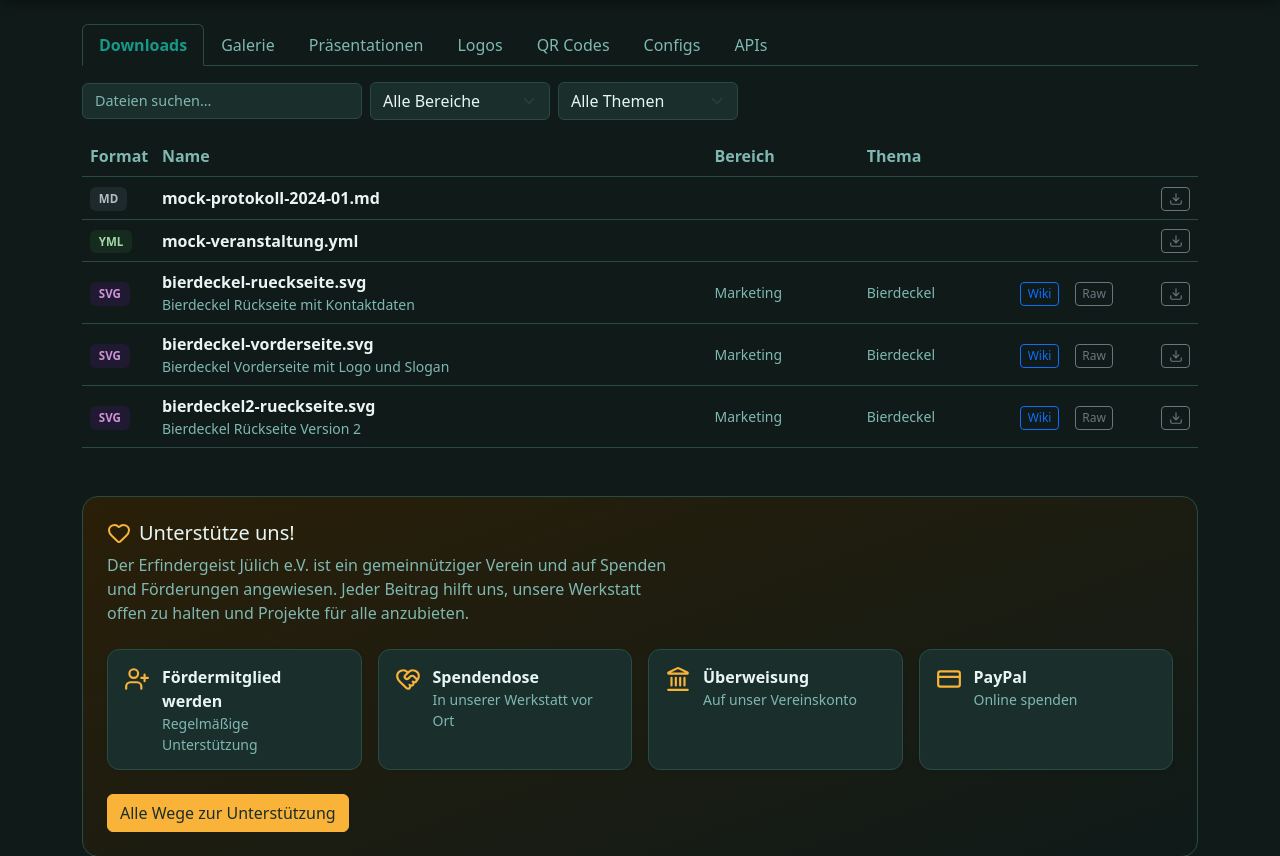
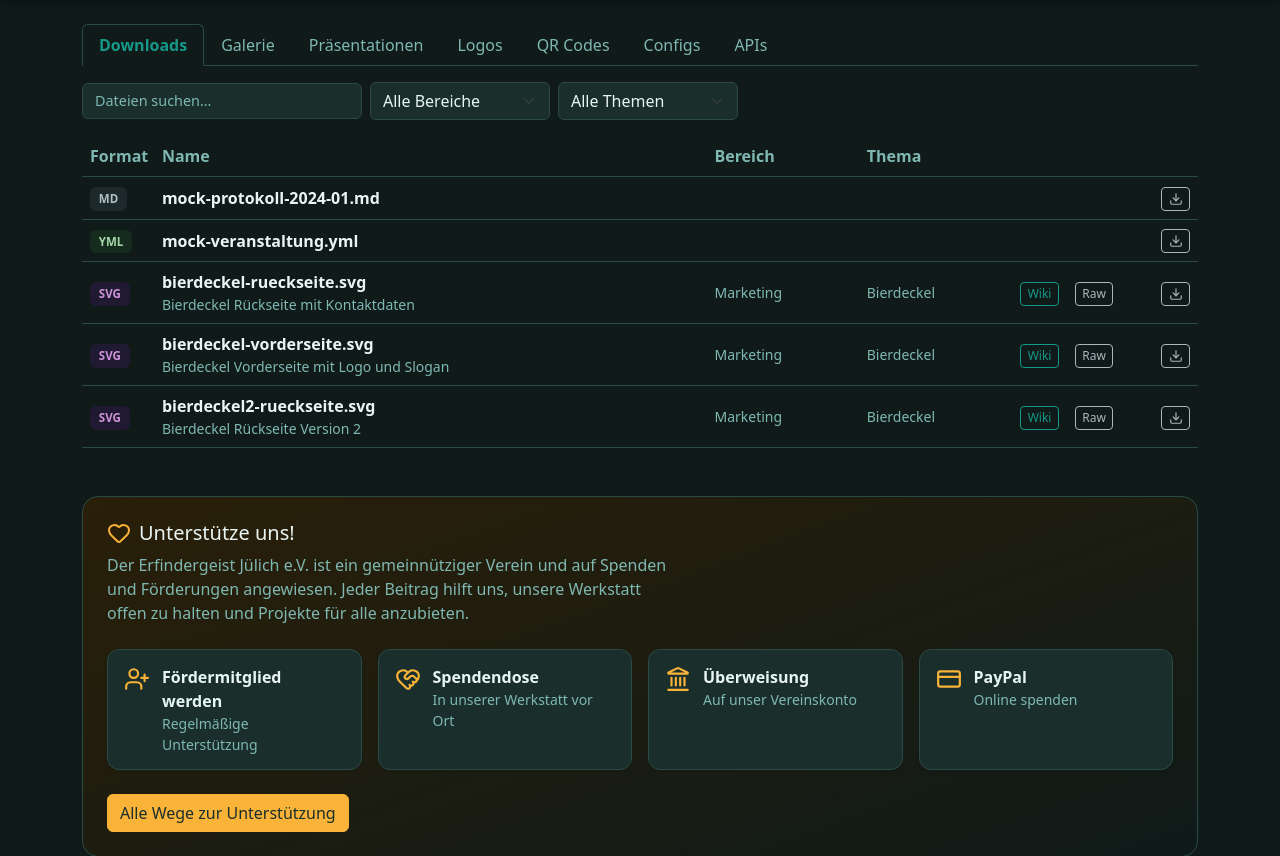
Before and after one commit to ErfindergeistJuelichOfficial/website, a PHP site: page /share/index.php in a window 1280 px wide. Shown: the part 78-934 px from the top of the page. Run offline with PHP 8.4, Linux system fonts and the light colour scheme.

Commit message:
fix: a11y contrast colors

```diff
--- a/share/assets/css/share.css
+++ b/share/assets/css/share.css
@@ -287,8 +287,18 @@ main { flex: 1; }
 .logo-card-actions .file-badge { align-self: center; }
 
 /* ── Bootstrap btn overrides ── */
-.btn-primary         { background: var(--color-primary-dark); border-color: var(--color-primary-dark); }
-.btn-primary:hover   { background: #0a5f56; border-color: #0a5f56; }
+/* Bootstrap compiles outline-button colors as hardcoded hex, not using --bs-primary.
+   Overrides needed for contrast compliance on both body backgrounds. */
+.btn-primary           { background: var(--color-primary-dark); border-color: var(--color-primary-dark); }
+.btn-primary:hover     { background: #0a5f56; border-color: #0a5f56; }
+
+.btn-outline-primary   { --bs-btn-color: #107c6f; --bs-btn-border-color: #107c6f; }
+.btn-outline-secondary { --bs-btn-color: #545b61; --bs-btn-border-color: #545b61; }
+.btn-outline-success   { --bs-btn-color: #0a6b3e; --bs-btn-border-color: #0a6b3e; }
+
+[data-theme="dark"] .btn-outline-primary   { --bs-btn-color: #159989; --bs-btn-border-color: #159989; }
+[data-theme="dark"] .btn-outline-secondary { --bs-btn-color: #adb5bd; --bs-btn-border-color: #adb5bd; }
+[data-theme="dark"] .btn-outline-success   { --bs-btn-color: #47a777; --bs-btn-border-color: #47a777; }
 .btn-secondary       { background: var(--color-secondary); border-color: var(--color-secondary); color: #1a2e2c; }
 .btn-secondary:hover { background: #e8a020; border-color: #e8a020; color: #1a2e2c; }
 
```
